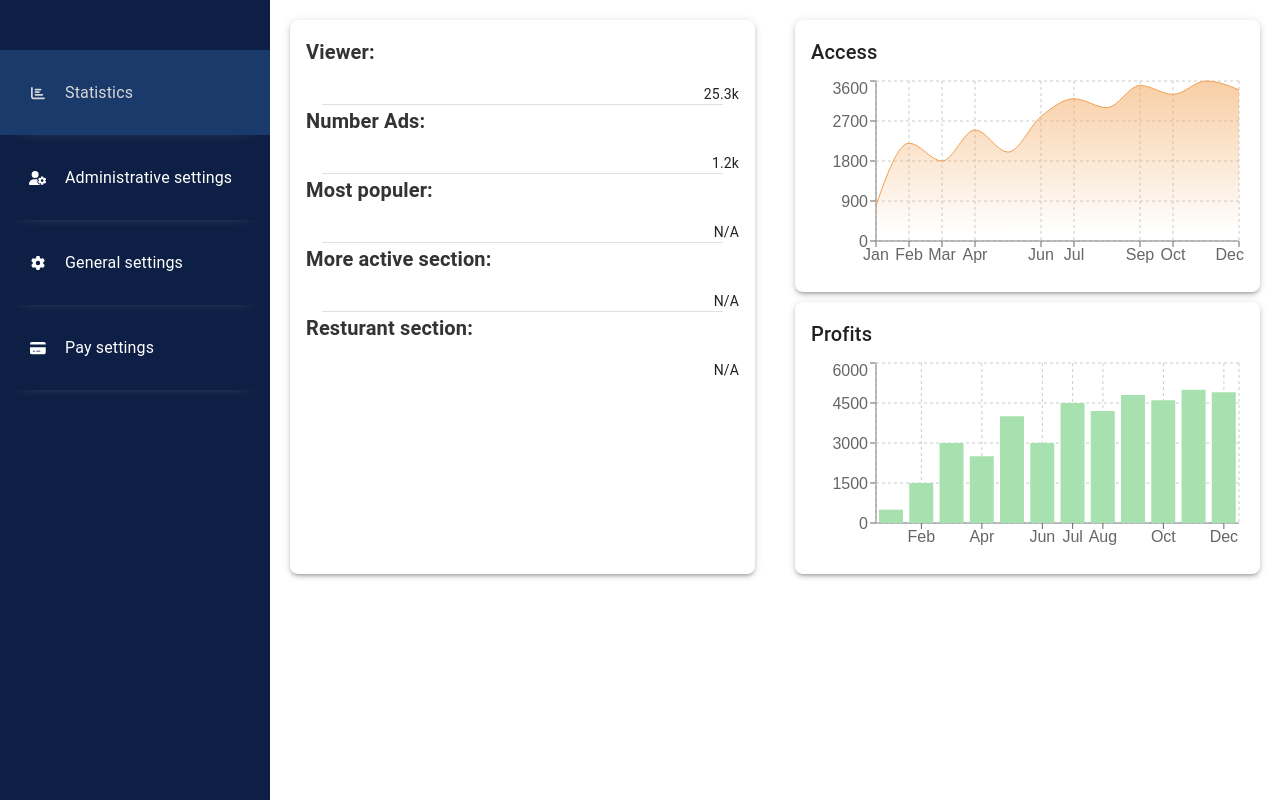
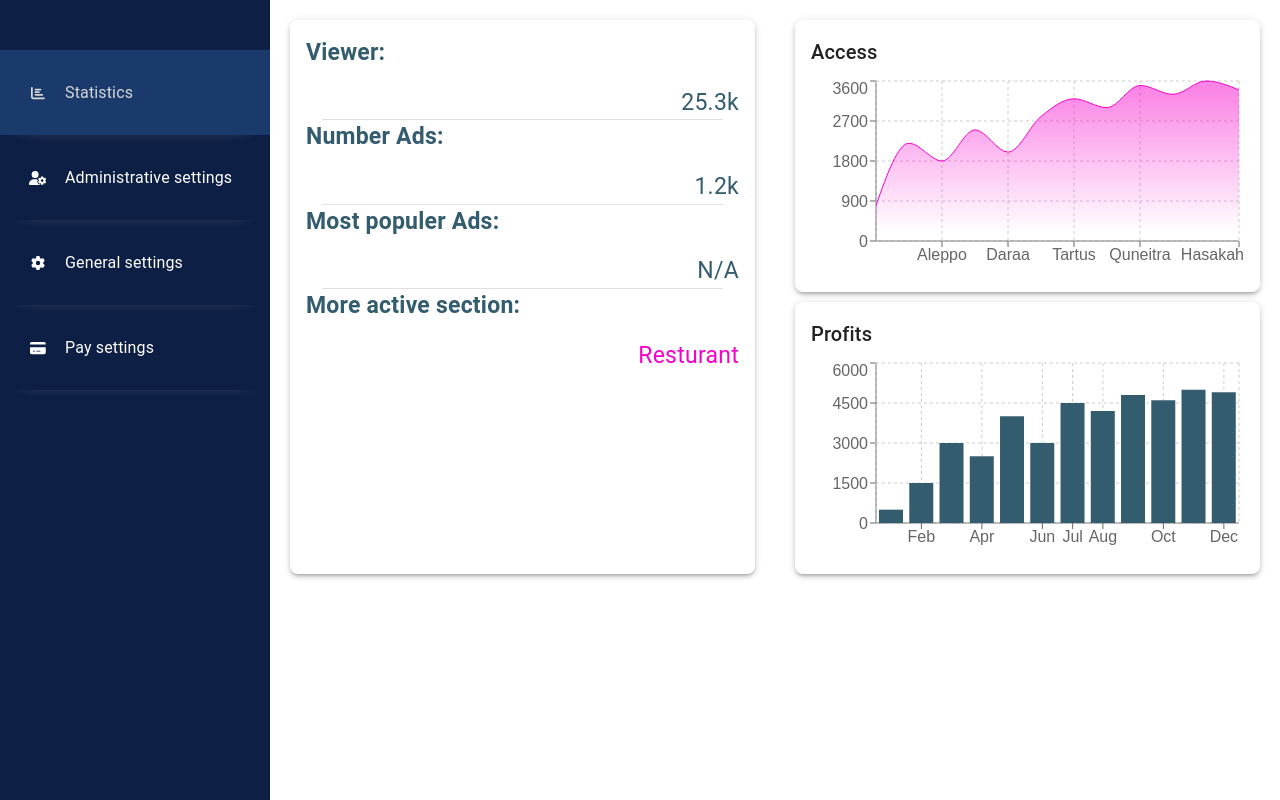
Before and after one commit to MaissWanous/advertise, a React (Vite) app: page /DashbordAdmin in a window 1280 px wide. Built offline with nearby package versions, Linux system fonts and the light colour scheme.

Commit message:
statistics

```diff
--- a/src/assets/components/DashboardAdmain/statistics.jsx
+++ b/src/assets/components/DashboardAdmain/statistics.jsx
@@ -43,18 +43,18 @@ export default function Statistics() {
         ]);
 
         setAccessData([
-            { day: 'Jan', value: 800 },
-            { day: 'Feb', value: 2200 },
-            { day: 'Mar', value: 1800 },
-            { day: 'Apr', value: 2500 },
-            { day: 'May', value: 2000 },
-            { day: 'Jun', value: 2800 },
-            { day: 'Jul', value: 3200 },
-            { day: 'Aug', value: 3000 },
-            { day: 'Sep', value: 3500 },
-            { day: 'Oct', value: 3300 },
-            { day: 'Nov', value: 3600 },
-            { day: 'Dec', value: 3400 }
+            { province: 'Damascus', value: 800 },
+            { province: 'Rif Dimashq', value: 2200 },
+            { province: 'Aleppo', value: 1800 },
+            { province: 'Homs', value: 2500 },
+            { province: 'Daraa', value: 2000 },
+            { province: 'Latakia', value: 2800 },
+            { province: 'Tartus', value: 3200 },
+            { province: 'Hama', value: 3000 },
+            { province: 'Quneitra', value: 3500 },
+            { province: 'Deir ez-Zor', value: 3300 },
+            { province: 'Raqqa', value: 3600 },
+            { province: 'Hasakah', value: 3400 }
         ]);
 
         setProfitData([
@@ -73,11 +73,11 @@ export default function Statistics() {
         ]);
     }, []);
 
-    const COLORS_SEC = ['#F29E4C', '#A6D8F3', '#A6E1AF'];
+    const COLORS_SEC = ['#f600ca', '#A6D8F3', '#345c6f'];
     const gradientId = 'accessGradient';
 
     return (
-        <Box sx={{ display: 'grid', gap:"40px", gridTemplateColumns: "1fr 1fr" }}>
+        <Box sx={{ display: 'grid', gap: "40px", gridTemplateColumns: "1fr 1fr" }}>
             <Card sx={{
                 m: 0,
                 borderRadius: 2,
@@ -88,45 +88,42 @@ export default function Statistics() {
                 flexShrink: 0,
             }}>
                 <CardContent sx={{ flexGrow: 1 }}>
-                    <Box sx={{ fontSize: '0.9rem' }}>
-                        <Typography variant="h6" component="div" sx={{ mb: 2, fontWeight: 'bold', color: '#333' }}>Viewer:</Typography>
-                        <Typography variant="body2" sx={{ textAlign: 'right' }}>{stats.viewers}</Typography>
+                    <Box sx={{ fontSize: '0.9rem' ,color:'#345c6f' }}>
+                        <Typography variant="body1"  sx={{ mb: 2,fontSize:"23px", fontWeight: 'bold', color: '#345c6f' }}>Viewer:</Typography>
+                        <Typography variant="body2" sx={{ textAlign: 'right' ,fontSize:"23px" }}>{stats.viewers}</Typography>
                         <Divider sx={{ mx: 2 }} />
-                        <Typography variant="h6" component="div" sx={{ mb: 2, fontWeight: 'bold', color: '#333' }}>Number Ads:</Typography>
-                        <Typography variant="body2" sx={{ textAlign: 'right' }}>{stats.advertisers}</Typography>
+                        <Typography variant="body1"  sx={{ mb: 2,  fontSize:"23px", fontWeight: 'bold', color: '#345c6f' }}>Number Ads:</Typography>
+                        <Typography variant="body2" sx={{ textAlign: 'right' , fontSize:"23px" }}>{stats.advertisers}</Typography>
                         <Divider sx={{ mx: 2 }} />
-                        <Typography variant="h6" component="div" sx={{ mb: 2, fontWeight: 'bold', color: '#333' }}>Most populer:</Typography>
-                        <Typography variant="body2" sx={{ textAlign: 'right' }}>N/A</Typography>
+                        <Typography variant="body1"  sx={{ mb: 2,  fontSize:"23px", fontWeight: 'bold', color: '#345c6f' }}>Most populer Ads:</Typography>
+                        <Typography variant="body2" sx={{ textAlign: 'right' , fontSize:"23px" }}>N/A</Typography>
                         <Divider sx={{ mx: 2 }} />
-                        <Typography variant="h6" component="div" sx={{ mb: 2, fontWeight: 'bold', color: '#333' }}>More active section:</Typography>
-                        <Typography variant="body2" sx={{ textAlign: 'right' }}>N/A</Typography>
-                        <Divider sx={{ mx: 2 }} />
-                        <Typography variant="h6" component="div" sx={{ mb: 2, fontWeight: 'bold', color: '#333' }}>Resturant section:</Typography>
-                        <Typography variant="body2" sx={{ textAlign: 'right' }}>N/A</Typography>
-                    </Box>
+                        <Typography variant="body1"  sx={{ mb: 2,  fontSize:"23px", fontWeight: 'bold', color: '#345c6f' }}>More active section:</Typography>
+                        <Typography variant="body2" sx={{ textAlign: 'right' , fontSize:"23px",color:"#f600ca" }}>Resturant</Typography>
+                         </Box>
                 </CardContent>
             </Card>
 
 
-            <Box sx={{ display: 'flex', gap:"10px", flexDirection: 'column', flexGrow: 1 }}>
+            <Box sx={{ display: 'flex', gap: "10px", flexDirection: 'column', flexGrow: 1 }}>
                 <Card sx={{ borderRadius: 2, boxShadow: 3, p: 2 }}>
                     <Typography variant="h6" component="h3" sx={{ mb: 1 }}>Access</Typography>
                     <ResponsiveContainer width="100%" height={200}>
                         <AreaChart data={accessData}>
                             <defs>
                                 <linearGradient id={gradientId} x1="0" y1="0" x2="0" y2="1">
-                                    <stop offset="5%" stopColor="#F29E4C" stopOpacity={0.8} />
-                                    <stop offset="95%" stopColor="#F29E4C" stopOpacity={0} />
+                                    <stop offset="5%" stopColor="#f600ca" stopOpacity={0.8} />
+                                    <stop offset="95%" stopColor="#f600ca" stopOpacity={0} />
                                 </linearGradient>
                             </defs>
-                            <XAxis dataKey="day" />
+                            <XAxis dataKey="province" />
                             <YAxis />
                             <CartesianGrid strokeDasharray="3 3" />
                             <Tooltip />
                             <Area
                                 type="monotone"
                                 dataKey="value"
-                                stroke="#F29E4C"
+                                stroke="#f600ca"
                                 fill={`url(#${gradientId})`}
                             />
                         </AreaChart>
@@ -141,7 +138,7 @@ export default function Statistics() {
                             <YAxis />
                             <CartesianGrid strokeDasharray="3 3" />
                             <Tooltip />
-                            <Bar dataKey="value" fill="#A6E1AF" />
+                            <Bar dataKey="value" fill="#345c6f" />
                         </BarChart>
                     </ResponsiveContainer>
                 </Card>
```
